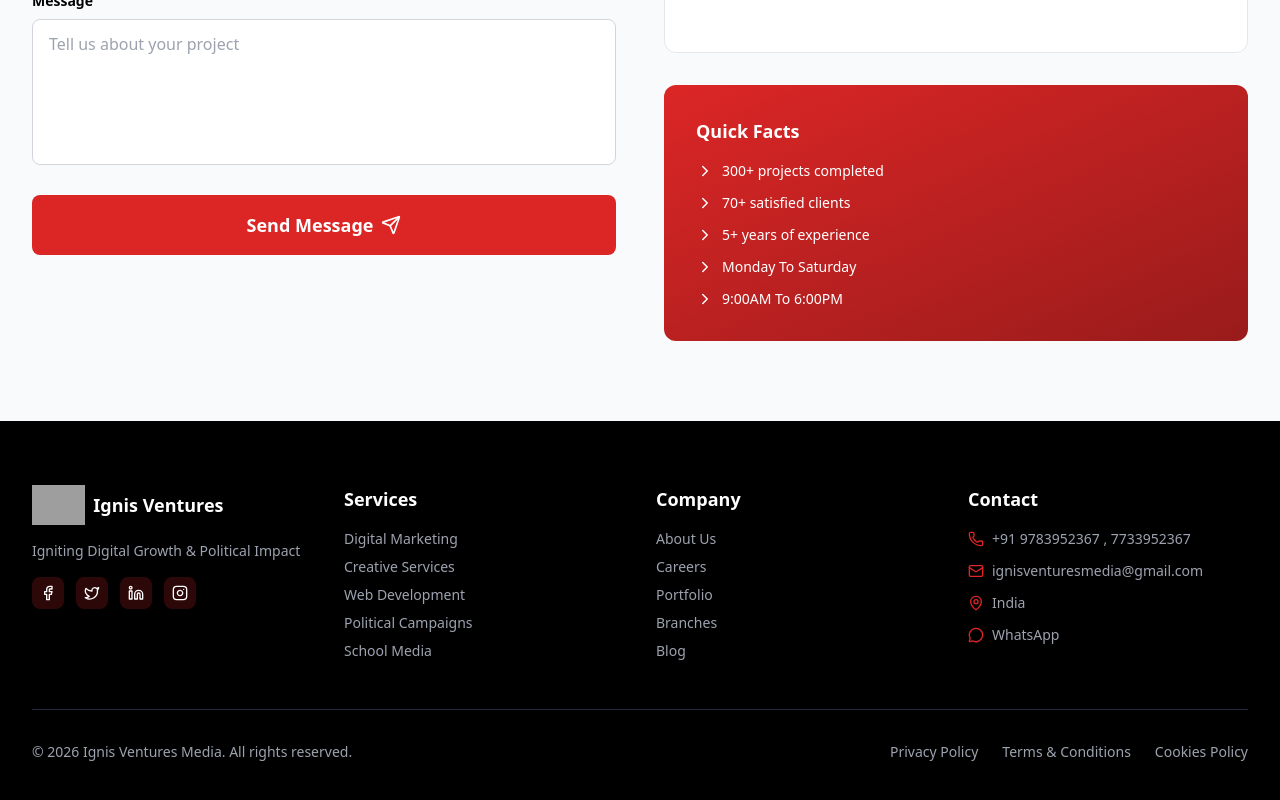
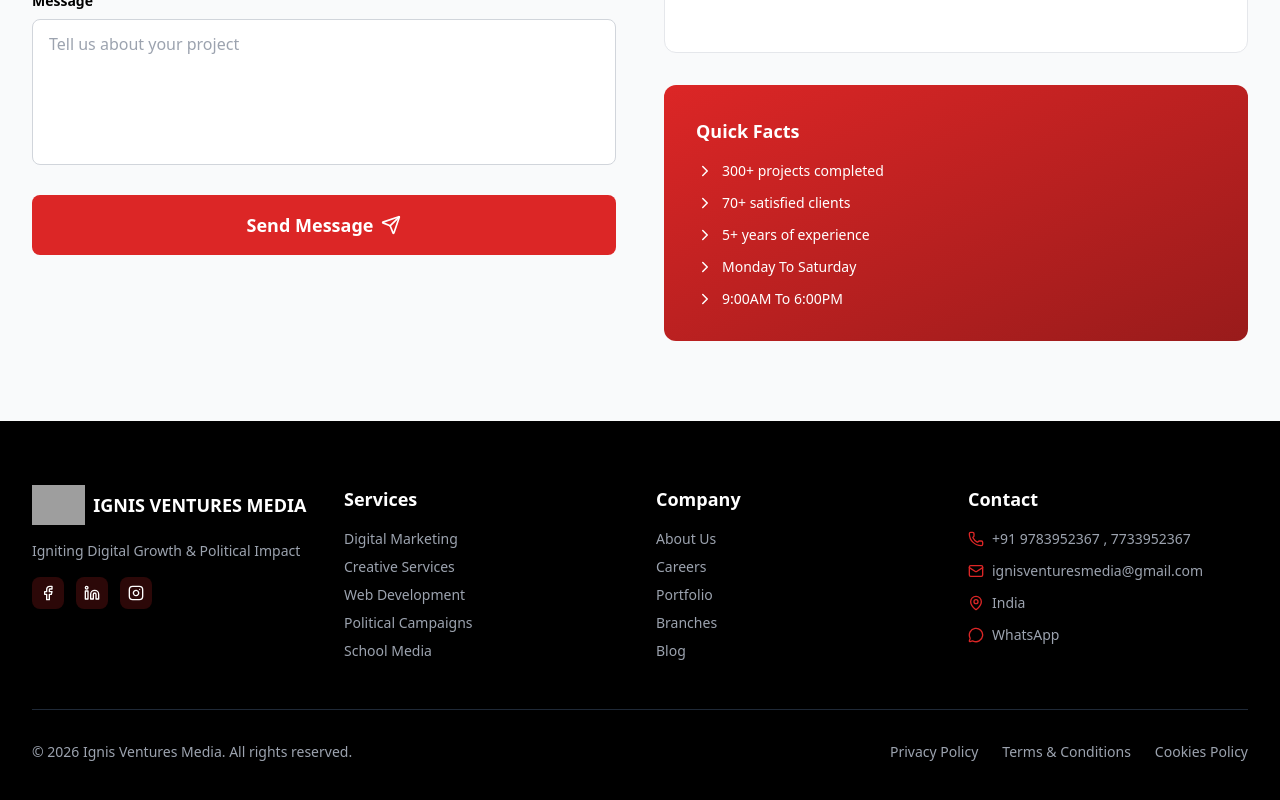
Before and after one commit to rahul7073/ignis-media, a React (Vite) app: page / in a window 1280 px wide. Shown: the part 8455-9255 px from the top of the page. Built offline with nearby package versions, Linux system fonts and the light colour scheme; grey boxes are pictures that could not be loaded.

Commit message:
Update footer branding and social media links

```diff
--- a/client/components/Footer.tsx
+++ b/client/components/Footer.tsx
@@ -17,16 +17,14 @@ export const Footer = () => {
                 alt="IGNIS VENTURES MEDIA"
                 className="h-10 w-auto"
               />
-              <h3 className="font-bold text-lg">Ignis Ventures</h3>
+              <h3 className="font-bold text-lg">IGNIS VENTURES MEDIA</h3>
             </div>
             <p className="text-gray-400 text-sm mb-4">Igniting Digital Growth & Political Impact</p>
             <div className="flex gap-3">
               <a href="https://www.facebook.com/share/18FKwypUL6/?mibextid=wwXIfr" className="p-2 bg-red-600/20 hover:bg-red-600 rounded-lg transition-colors">
                 <Facebook size={16} />
               </a>
-              <a href="#" className="p-2 bg-red-600/20 hover:bg-red-600 rounded-lg transition-colors">
-                <Twitter size={16} />
-              </a>
+
               <a href="#" className="p-2 bg-red-600/20 hover:bg-red-600 rounded-lg transition-colors">
                 <Linkedin size={16} />
               </a>
```
